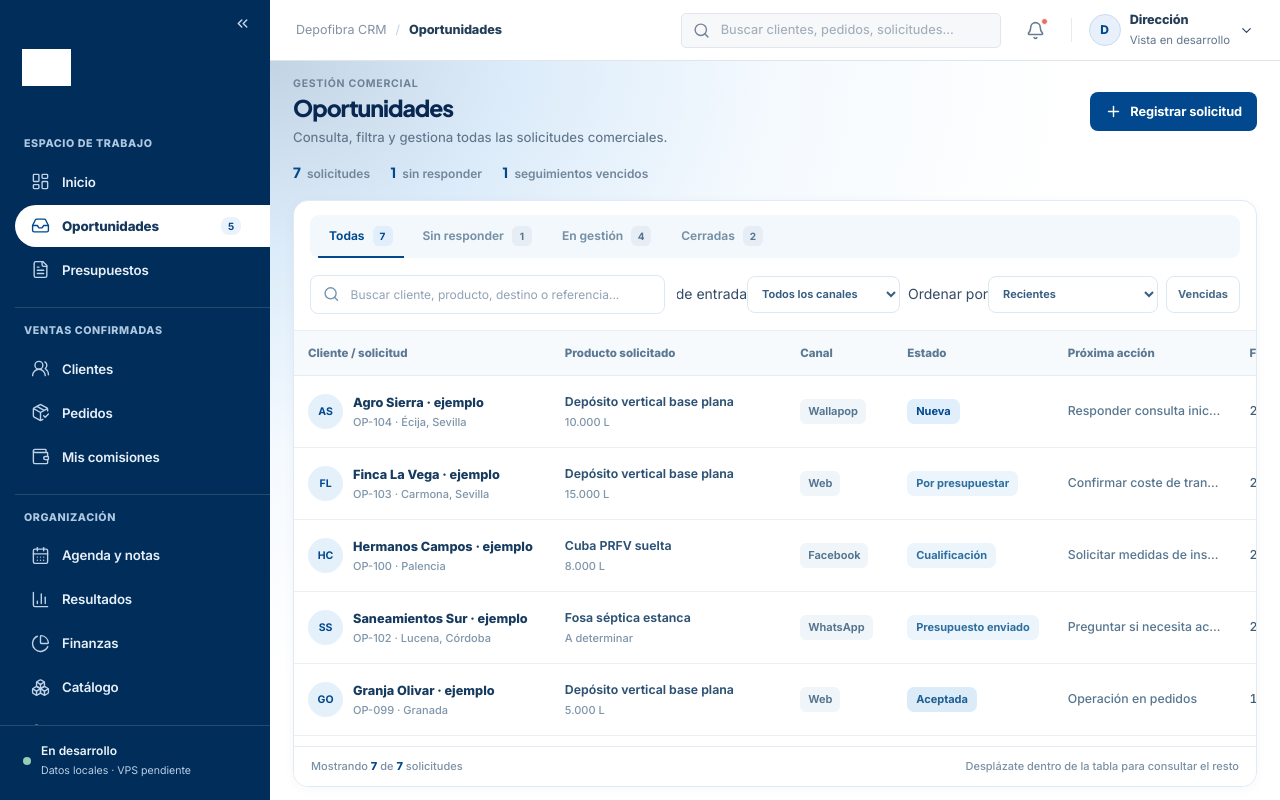
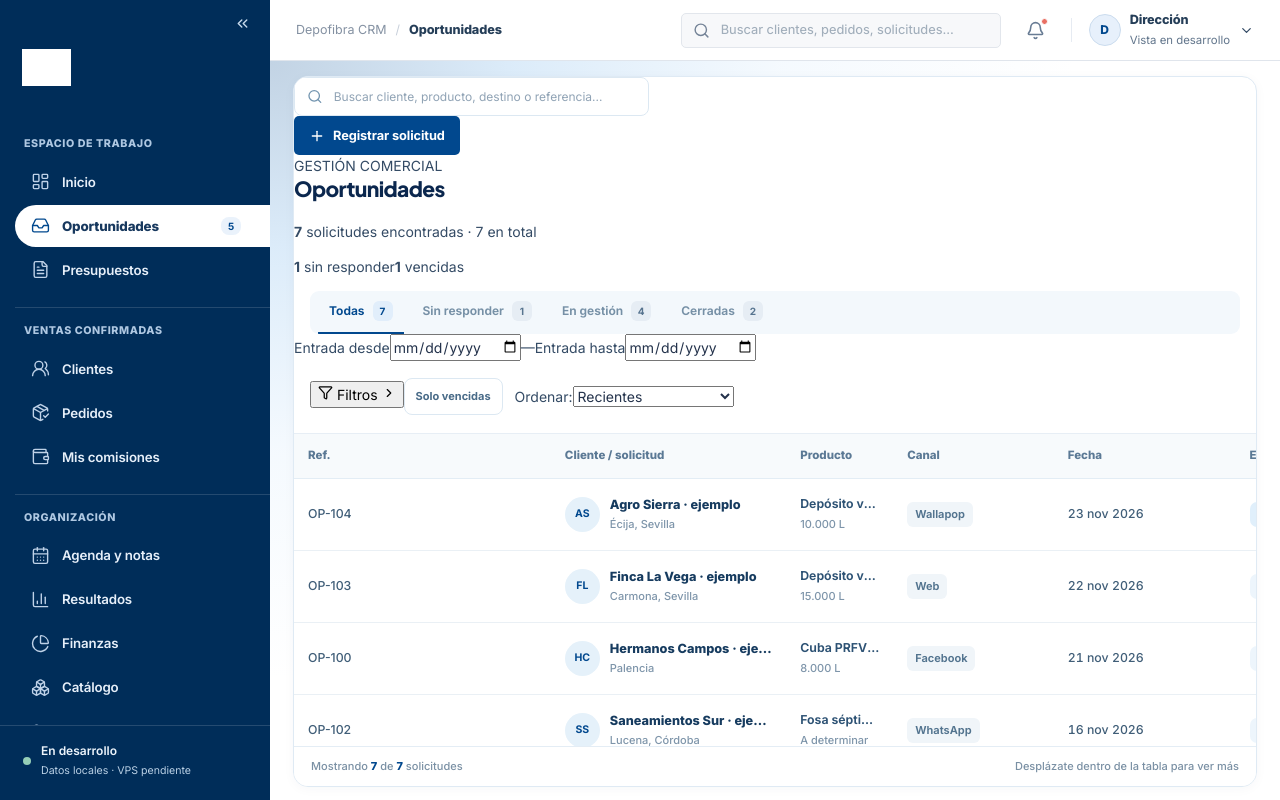
Before and after one commit to juanjogamero/depofibra-crm, a React (Vite) app: page /#/oportunidades in a window 1280 px wide. Built offline with nearby package versions, Linux system fonts and the light colour scheme; grey boxes are pictures that could not be loaded.

Commit message:
feat(oportunidades): composición Order Plan azul con búsqueda superior, fechas y filtros compactos

```diff
--- a/src/pages/Sales.tsx
+++ b/src/pages/Sales.tsx
@@ -20,6 +20,9 @@ export function Opportunities(){
  const [channel,setChannel]=useState('Todos los canales');
  const [sort,setSort]=useState<OpportunitySort>('Recientes');
  const [overdueOnly,setOverdueOnly]=useState(false);
+ const [dateFrom,setDateFrom]=useState('');
+ const [dateTo,setDateTo]=useState('');
+ const [filtersOpen,setFiltersOpen]=useState(false);
  const [modal,setModal]=useState(false);
  const [form,setForm]=useState({name:'',channel:'WhatsApp' as Channel,contact:'',alias:'',conversation:'',product:'Depósito vertical base plana',capacity:'',destination:'',message:'',nextDate:today()});
  const isClosed=(s:OpportunityStatus)=>s==='Aceptada'||s==='Perdida';
@@ -34,6 +37,8 @@ export function Opportunities(){
    &&(status==='Todos los estados'||o.status===status)
    &&(channel==='Todos los canales'||o.channel===channel)
    &&(!overdueOnly||isOverdue(o))
+   &&(!dateFrom||(o.receivedAt||o.createdAt).slice(0,10)>=dateFrom)
+   &&(!dateTo||(o.receivedAt||o.createdAt).slice(0,10)<=dateTo)
    &&[o.id,o.name,o.product,o.capacity,o.destination,o.alias,o.channel,o.contact,o.nextAction]
        .join(' ').toLocaleLowerCase('es-ES').includes(query)
  ).sort((a,b)=>{
@@ -50,80 +55,97 @@ export function Opportunities(){
    {id:'En gestión',label:'En gestión',count:data.opportunities.filter(o=>quickMatch(o.status,'En gestión')).length},
    {id:'Cerradas',label:'Cerradas',count:data.opportunities.filter(o=>quickMatch(o.status,'Cerradas')).length}
  ];
- const activeFilters=Boolean(search.trim()||quick!=='Todas'||status!=='Todos los estados'||channel!=='Todos los canales'||sort!=='Recientes'||overdueOnly);
- const clearFilters=()=>{setSearch('');setQuick('Todas');setStatus('Todos los estados');setChannel('Todos los canales');setSort('Recientes');setOverdueOnly(false)};
+ const activeFilters=Boolean(search.trim()||quick!=='Todas'||status!=='Todos los estados'||channel!=='Todos los canales'||sort!=='Recientes'||overdueOnly||dateFrom||dateTo);
+ const clearFilters=()=>{setSearch('');setQuick('Todas');setStatus('Todos los estados');setChannel('Todos los canales');setSort('Recientes');setOverdueOnly(false);setDateFrom('');setDateTo('')};
  const save=(e:FormEvent)=>{e.preventDefault();if(!form.name.trim()||!form.product.trim())return;addOpportunity({...form,name:form.name.trim(),status:'Nueva',nextAction:'Responder consulta inicial'});setModal(false);setForm({...form,name:'',contact:'',alias:'',capacity:'',destination:'',message:''})};
  return <div className="page page-opportunities">
-   <PageHeader eyebrow="GESTIÓN COMERCIAL" title="Oportunidades" subtitle="Consulta, filtra y gestiona todas las solicitudes comerciales." actions={<Button onClick={()=>setModal(true)}><Plus size={17}/>Registrar solicitud</Button>}/>
-   <div className="op-metrics">
-     <span><strong>{data.opportunities.length}</strong> solicitudes</span>
-     <span><strong>{data.opportunities.filter(o=>o.status==='Nueva').length}</strong> sin responder</span>
-     <span><strong>{data.opportunities.filter(isOverdue).length}</strong> seguimientos vencidos</span>
-   </div>
-   <section className="op-table-panel" aria-label="Listado de oportunidades">
-     <div className="op-quick-tabs" role="group" aria-label="Filtrar por fase comercial">
-       {counts.map(item=><button key={item.id} type="button" className={quick===item.id?'is-active':''}
-         aria-pressed={quick===item.id} onClick={()=>{setQuick(item.id);setStatus('Todos los estados')}}>
-         {item.label}<span>{item.count}</span>
-       </button>)}
-     </div>
-     <div className="op-filterbar">
+   <section className="op-table-panel op-orderboard" aria-labelledby="op-board-title">
+     <div className="op-board-topline">
        <label className="op-search">
-         <Search size={18} aria-hidden="true"/>
+         <Search size={17} aria-hidden="true"/>
          <input type="search" aria-label="Buscar solicitudes" placeholder="Buscar cliente, producto, destino o referencia..."
            value={search} onChange={e=>setSearch(e.target.value)}/>
          {search&&<button type="button" aria-label="Borrar búsqueda" onClick={()=>setSearch('')}><X size={15}/></button>}
        </label>
-       <div className="op-filter-controls">
-         <span className="op-filter-icon" title="Filtros"><Filter size={16}/></span>
-         <label className="op-select-wrap"><span className="sr-only">Estado comercial</span>
-           <select value={status} onChange={e=>setStatus(e.target.value)} aria-label="Estado comercial">
-             <option>Todos los estados</option>{statuses.map(s=><option key={s}>{s}</option>)}
-           </select>
-         </label>
-         <label className="op-select-wrap"><span className="sr-only">Canal de entrada</span>
-           <select value={channel} onChange={e=>setChannel(e.target.value)} aria-label="Canal de entrada">
-             <option>Todos los canales</option>{channels.map(s=><option key={s}>{s}</option>)}
-           </select>
-         </label>
-         <label className="op-select-wrap op-sort"><span className="sr-only">Ordenar por</span>
-           <select value={sort} onChange={e=>setSort(e.target.value as OpportunitySort)} aria-label="Ordenar solicitudes">
-             <option>Recientes</option><option>Antiguas</option><option>Próximo seguimiento</option>
-           </select>
-         </label>
+       <Button onClick={()=>setModal(true)}><Plus size={16}/>Registrar solicitud</Button>
+     </div>
+     <header className="op-board-heading">
+       <div>
+         <span className="op-board-eyebrow">GESTIÓN COMERCIAL</span>
+         <h1 id="op-board-title">Oportunidades</h1>
+         <p><strong>{list.length}</strong> {list.length===1?'solicitud encontrada':'solicitudes encontradas'}<span className="op-count-total"> · {data.opportunities.length} en total</span></p>
+       </div>
+       <div className="op-board-stats" aria-label="Resumen de oportunidades">
+         <span><i className="op-stat-dot" aria-hidden="true"/><strong>{data.opportunities.filter(o=>o.status==='Nueva').length}</strong> sin responder</span>
+         <span><i className="op-stat-dot is-overdue" aria-hidden="true"/><strong>{data.opportunities.filter(isOverdue).length}</strong> vencidas</span>
+       </div>
+     </header>
+     <div className="op-tabs-line">
+       <div className="op-quick-tabs" role="group" aria-label="Filtrar por fase comercial">
+         {counts.map(item=><button key={item.id} type="button" className={quick===item.id?'is-active':''}
+           aria-pressed={quick===item.id} onClick={()=>{setQuick(item.id);setStatus('Todos los estados')}}>
+           {item.label}<span>{item.count}</span>
+         </button>)}
+       </div>
+       <div className="op-date-range" role="group" aria-label="Filtrar por fecha de entrada">
+         <label><span className="sr-only">Entrada desde</span><input type="date" aria-label="Fecha de entrada desde" value={dateFrom} max={dateTo||undefined} onChange={e=>setDateFrom(e.target.value)}/></label>
+         <span className="op-date-separator" aria-hidden="true">—</span>
+         <label><span className="sr-only">Entrada hasta</span><input type="date" aria-label="Fecha de entrada hasta" value={dateTo} min={dateFrom||undefined} onChange={e=>setDateTo(e.target.value)}/></label>
+       </div>
+     </div>
+     <div className="op-filterbar">
+       <div className="op-filter-main">
+         <button type="button" className={'op-filter-expand'+(filtersOpen?' is-active':'')}
+           aria-expanded={filtersOpen} aria-controls="op-extra-filters" onClick={()=>setFiltersOpen(open=>!open)}>
+           <Filter size={15}/> Filtros <ChevronRight size={14} className="op-filter-chevron"/>
+         </button>
          <button type="button" className={'op-overdue-toggle'+(overdueOnly?' is-active':'')}
-           aria-pressed={overdueOnly} onClick={()=>setOverdueOnly(value=>!value)}>Vencidas</button>
+           aria-pressed={overdueOnly} onClick={()=>setOverdueOnly(value=>!value)}>Solo vencidas</button>
          {activeFilters&&<button type="button" className="op-clear" onClick={clearFilters}><X size={14}/>Limpiar</button>}
        </div>
+       <label className="op-sort">
+         <span>Ordenar:</span>
+         <select value={sort} onChange={e=>setSort(e.target.value as OpportunitySort)} aria-label="Ordenar solicitudes">
+           <option>Recientes</option><option>Antiguas</option><option>Próximo seguimiento</option>
+         </select>
+       </label>
      </div>
+     {filtersOpen&&<div id="op-extra-filters" className="op-extra-filters">
+       <label><span>Estado comercial</span><select value={status} onChange={e=>setStatus(e.target.value)} aria-label="Estado comercial">
+         <option>Todos los estados</option>{statuses.map(s=><option key={s}>{s}</option>)}
+       </select></label>
+       <label><span>Canal de entrada</span><select value={channel} onChange={e=>setChannel(e.target.value)} aria-label="Canal de entrada">
+         <option>Todos los canales</option>{channels.map(s=><option key={s}>{s}</option>)}
+       </select></label>
+     </div>}
      <div className="op-table-scroll" tabIndex={0} role="region" aria-label="Solicitudes, desplazar dentro de la tabla">
        <table className="op-data-table">
          <thead><tr>
-           <th scope="col">Cliente / solicitud</th><th scope="col">Producto solicitado</th>
-           <th scope="col">Canal</th><th scope="col">Estado</th>
-           <th scope="col">Próxima acción</th><th scope="col">Fecha</th>
+           <th scope="col">Ref.</th><th scope="col">Cliente / solicitud</th><th scope="col">Producto</th>
+           <th scope="col">Canal</th><th scope="col">Fecha</th><th scope="col">Estado</th>
            <th scope="col"><span className="sr-only">Abrir ficha</span></th>
          </tr></thead>
          <tbody>{list.map(o=>{
            const tone=o.status==='Nueva'?'is-new':o.status==='Aceptada'?'is-won':o.status==='Perdida'?'is-lost':'is-progress';
            return <tr key={o.id} onClick={()=>nav('/oportunidades/'+o.id)} className="op-clickable-row">
+             <td className="op-ref">{o.id}</td>
              <td><div className="op-client-cell"><Initials name={o.name}/><div>
                <Link to={'/oportunidades/'+o.id} className="op-client-name" onClick={e=>e.stopPropagation()}>{o.name}</Link>
-               <small>{o.id}{o.destination?' · '+o.destination:''}</small>
+               <small>{o.destination||'Destino por concretar'}</small>
              </div></div></td>
-             <td><span className="op-product">{o.product}</span><small className="op-sub">{o.capacity||'Capacidad por concretar'}</small></td>
+             <td><span className="op-product" title={o.product}>{o.product}</span><small className="op-sub">{o.capacity||'Capacidad por concretar'}</small></td>
              <td><span className="op-channel">{o.channel}</span></td>
+             <td><time dateTime={o.receivedAt||o.createdAt}>{dateText((o.receivedAt||o.createdAt).slice(0,10))}</time></td>
              <td><span className={'op-state '+tone}>{o.status}</span></td>
-             <td><span className="op-next-action" title={o.nextAction}>{o.nextAction||'Sin próxima acción'}</span></td>
-             <td><time className={isOverdue(o)?'op-date-overdue':''} dateTime={o.nextDate||o.createdAt}>{dateText(o.nextDate||o.createdAt)}</time></td>
              <td><Link className="op-arrow" to={'/oportunidades/'+o.id} onClick={e=>e.stopPropagation()} aria-label={'Abrir solicitud '+o.name}><ChevronRight size={17}/></Link></td>
            </tr>;
          })}</tbody>
        </table>
        {!list.length&&<Empty title="Sin coincidencias" body="No hay solicitudes que coincidan con estos filtros. Puedes modificarlos o limpiar la búsqueda."/>}
      </div>
-     <footer className="op-footer"><span>Mostrando <strong>{list.length}</strong> de <strong>{data.opportunities.length}</strong> solicitudes</span>
-       <span>Desplázate dentro de la tabla para consultar el resto</span>
+     <footer className="op-footer">
+       <span>Mostrando <strong>{list.length}</strong> de <strong>{data.opportunities.length}</strong> solicitudes</span>
+       <span>Desplázate dentro de la tabla para ver más</span>
      </footer>
    </section>
  {modal&&<Modal title="Registrar solicitud" subtitle="Solo datos de prueba durante el desarrollo público" onClose={()=>setModal(false)}><form className="modal-form" onSubmit={save}>
```
